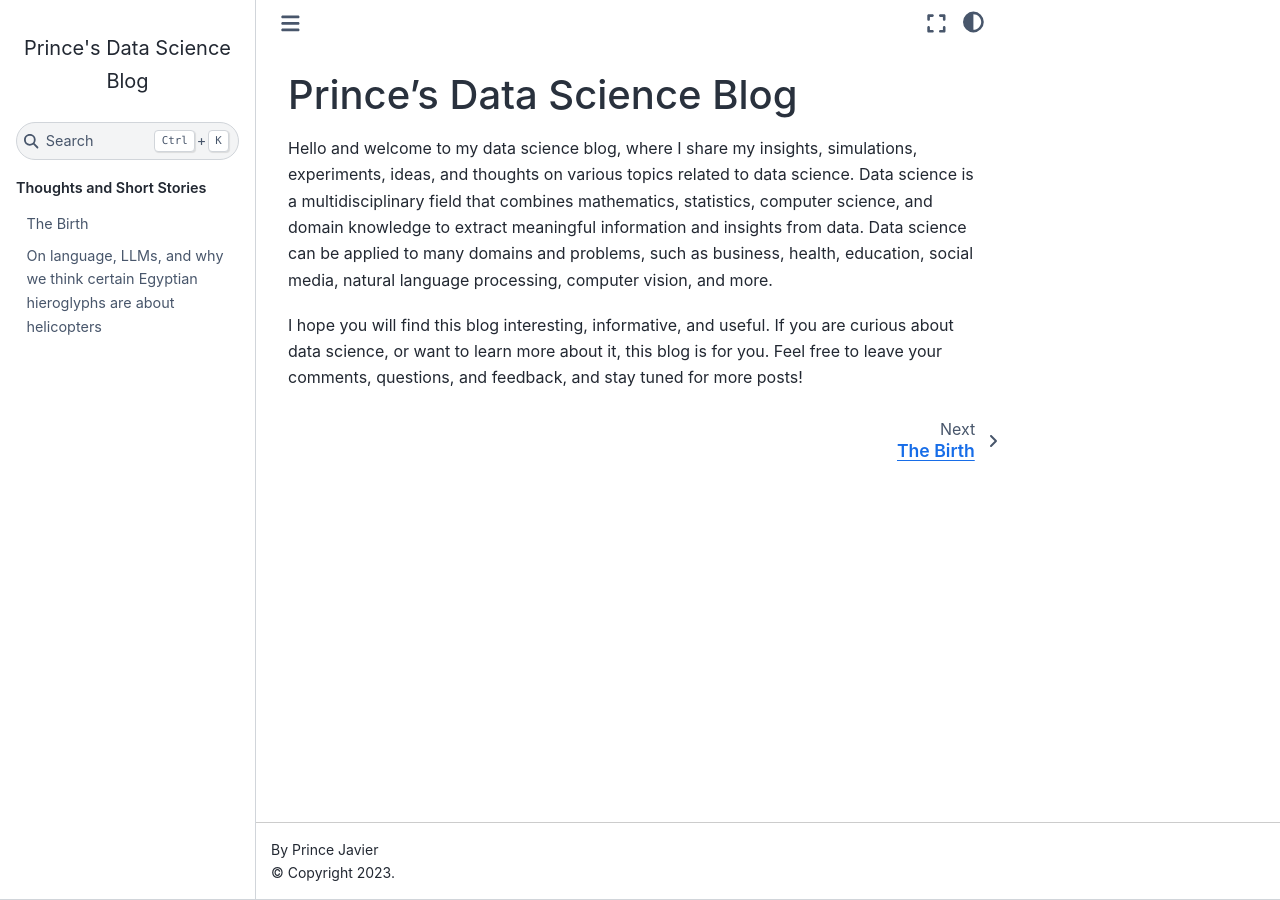
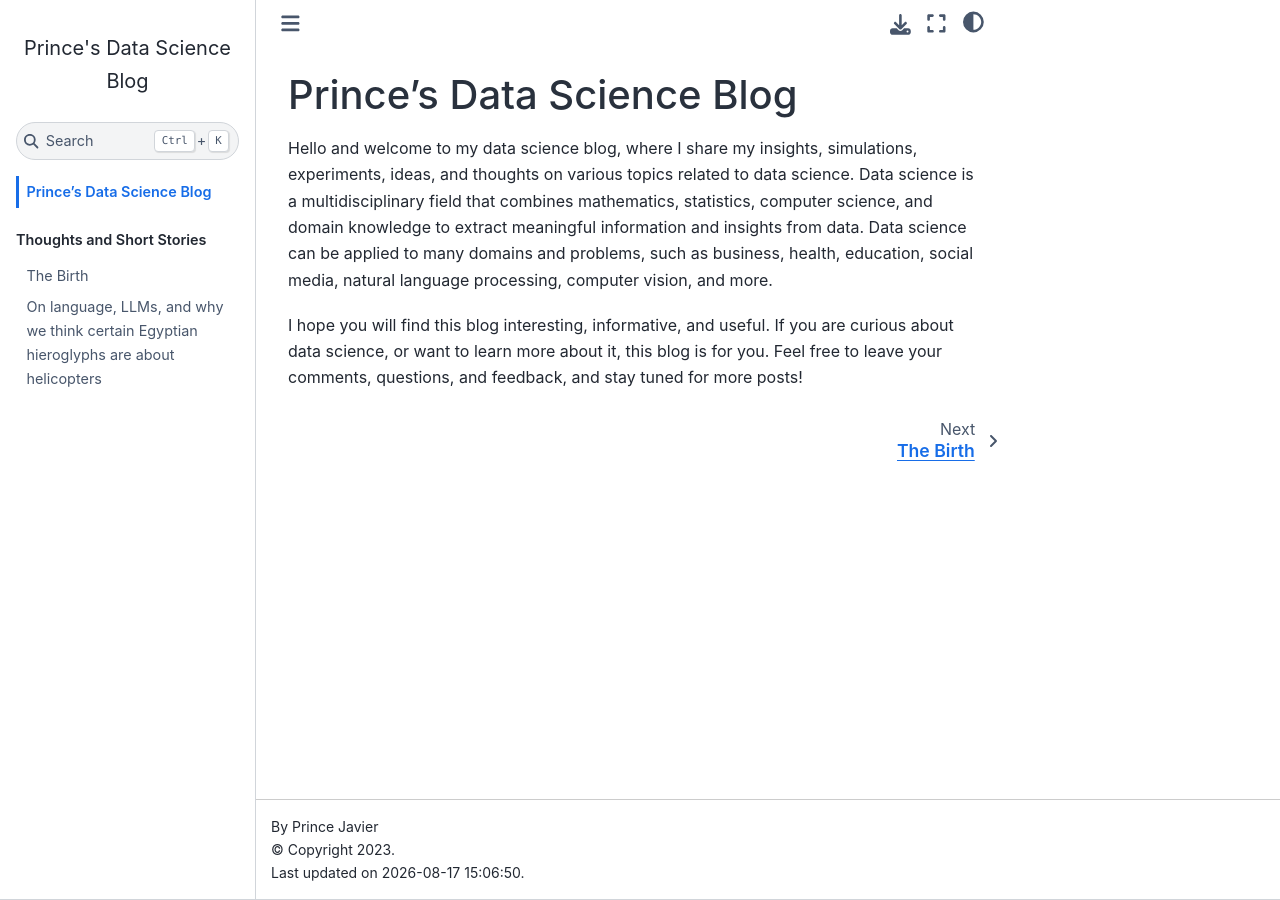
Before and after one commit to PrinceJavier/princejavier.github.io, a Jupyter Book: the page built from intro.md, in a window 1280 px wide. Built offline with Jupyter Book 1.0.4 settings and Sphinx 7.4.7 and the Sphinx Book theme 1.1.4, drawn with Linux system fonts in a browser that asks for light colours; pages that are not in the unit, such as notebooks, are missing from menus.

Commit message:
add last update date

```diff
--- a/_config.yml
+++ b/_config.yml
@@ -35,6 +35,10 @@
       repo: "github-org/github-repo"
 
 sphinx:
+  extra_extensions:
+    - sphinx_last_updated_by_git
   config:
     html_theme_options:
       use_download_button: false
+  config:
+    html_last_updated_fmt: '%Y-%m-%d %H:%M:%S'
--- a/requirements.txt
+++ b/requirements.txt
@@ -6,3 +6,4 @@
 ghp-import
 torch
 torchvision
+sphinx-last-updated-by-git
```
